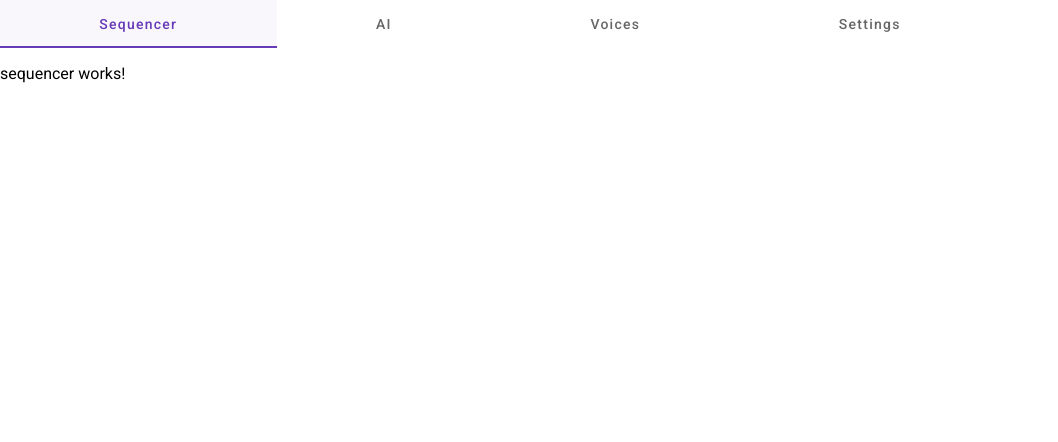
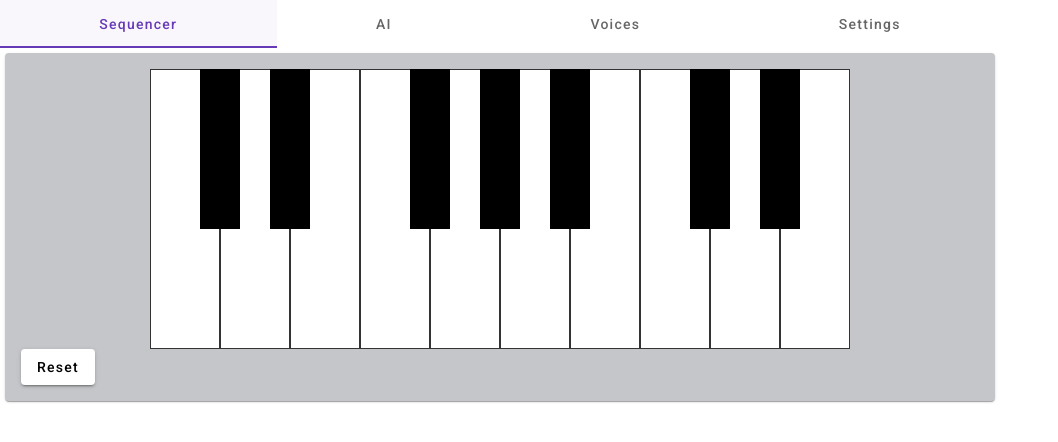
Before and after one commit to somervda/pimidi_ui, an Angular app: page / in a window 1280 px wide. Shown: the top 442 px of the page, without its empty margins (0-1058 px from the left). Built offline with nearby package versions, Linux system fonts and the light colour scheme.

Commit message:
wip - kbd on sequencer

```diff
--- a/src/app/sequencer/sequencer.component.html
+++ b/src/app/sequencer/sequencer.component.html
@@ -1 +1,115 @@
-<p>sequencer works!</p>
+<!-- Using keyboard display code from
+see https://youtu.be/vjco5yKZpU8?si=8-qLmQBHFbL2KIR7 and
+https://github.com/WebDevSimplified/JavaScript-Piano/tree/master
+-->
+<mat-card style="border: grey; margin: 5px; background-color: #c4c6c9">
+  <mat-card-content>
+    <div class="piano">
+      <div
+        id="0"
+        class="key white"
+        (pointerdown)="noteOn($event)"
+        (pointerup)="noteOff($event)"
+      ></div>
+      <div
+        id="1"
+        class="key black"
+        (pointerdown)="noteOn($event)"
+        (pointerup)="noteOff($event)"
+      ></div>
+      <div
+        id="2"
+        class="key white"
+        (pointerdown)="noteOn($event)"
+        (pointerup)="noteOff($event)"
+      ></div>
+      <div
+        id="3"
+        class="key black"
+        (pointerdown)="noteOn($event)"
+        (pointerup)="noteOff($event)"
+      ></div>
+      <div
+        id="4"
+        class="key white"
+        (pointerdown)="noteOn($event)"
+        (pointerup)="noteOff($event)"
+      ></div>
+      <div
+        id="5"
+        class="key white"
+        (pointerdown)="noteOn($event)"
+        (pointerup)="noteOff($event)"
+      ></div>
+      <div
+        id="6"
+        class="key black"
+        (pointerdown)="noteOn($event)"
+        (pointerup)="noteOff($event)"
+      ></div>
+      <div
+        id="7"
+        class="key white"
+        (pointerdown)="noteOn($event)"
+        (pointerup)="noteOff($event)"
+      ></div>
+      <div
+        id="8"
+        class="key black"
+        (pointerdown)="noteOn($event)"
+        (pointerup)="noteOff($event)"
+      ></div>
+      <div
+        id="9"
+        class="key white"
+        (pointerdown)="noteOn($event)"
+        (pointerup)="noteOff($event)"
+      ></div>
+      <div
+        id="10"
+        class="key black"
+        (pointerdown)="noteOn($event)"
+        (pointerup)="noteOff($event)"
+      ></div>
+      <div
+        id="11"
+        class="key white"
+        (pointerdown)="noteOn($event)"
+        (pointerup)="noteOff($event)"
+      ></div>
+      <div
+        id="12"
+        class="key white"
+        (pointerdown)="noteOn($event)"
+        (pointerup)="noteOff($event)"
+      ></div>
+      <div
+        id="13"
+        class="key black"
+        (pointerdown)="noteOn($event)"
+        (pointerup)="noteOff($event)"
+      ></div>
+      <div
+        id="14"
+        class="key white"
+        (pointerdown)="noteOn($event)"
+        (pointerup)="noteOff($event)"
+      ></div>
+      <div
+        id="15"
+        class="key black"
+        (pointerdown)="noteOn($event)"
+        (pointerup)="noteOff($event)"
+      ></div>
+      <div
+        id="16"
+        class="key white"
+        (pointerdown)="noteOn($event)"
+        (pointerup)="noteOff($event)"
+      ></div>
+    </div>
+    <div>
+      <button mat-raised-button (click)="midiReset()">Reset</button>
+    </div>
+  </mat-card-content>
+</mat-card>
--- a/src/app/sequencer/sequencer.component.scss
+++ b/src/app/sequencer/sequencer.component.scss
@@ -0,0 +1,36 @@
+*, *::before, *::after {
+    box-sizing: border-box;
+  }
+
+
+  .piano {
+    display: flex;
+    justify-content: center;
+  }
+
+  .key {
+    height: calc(var(--width) * 4);
+    width: var(--width);
+  }
+
+  .white {
+    --width: 70px;
+    background-color: white;
+    border: 1px solid #333;
+  }
+
+  .white.active {
+    background-color: #CCC;
+  }
+
+  .black {
+    --width: 40px;
+    background-color: black;
+    margin-left: calc(var(--width) / -2);
+    margin-right: calc(var(--width) / -2);
+    z-index: 2;
+  }
+
+  .black.active {
+    background-color: #333;
+  }
--- a/src/app/sequencer/sequencer.component.ts
+++ b/src/app/sequencer/sequencer.component.ts
@@ -1,12 +1,46 @@
 import { Component } from '@angular/core';
+import { MatCardModule } from '@angular/material/card';
+import { PlayerService } from '../services/player.service';
+import { Subscription } from 'rxjs';
+import { MatButtonModule } from '@angular/material/button';
 
 @Component({
   selector: 'app-sequencer',
   standalone: true,
-  imports: [],
+  imports: [MatCardModule, MatButtonModule],
   templateUrl: './sequencer.component.html',
-  styleUrl: './sequencer.component.scss'
+  styleUrl: './sequencer.component.scss',
 })
 export class SequencerComponent {
+  noteOn$$: Subscription | undefined;
+  noteOff$$: Subscription | undefined;
+  midiReset$$: Subscription | undefined;
+  playingNote: number = -1;
 
+  constructor(private playerService: PlayerService) {}
+
+  noteOn(event: Event): void {
+    let midiNote = parseInt((event.target as Element).id) + 50;
+    if (this.playingNote != -1) {
+      // If a note is still playing turn it off
+      this.noteOff$$ = this.playerService
+        .midiNoteOff(this.playingNote)
+        .subscribe(() => {});
+      this.playingNote = -1;
+    }
+    console.log('Note On:', midiNote);
+    this.noteOn$$ = this.playerService.midiNoteOn(midiNote).subscribe(() => {});
+    this.playingNote = midiNote;
+  }
+  noteOff(event: Event): void {
+    let midiNote = parseInt((event.target as Element).id) + 50;
+    console.log('Note Off:', midiNote);
+    this.noteOff$$ = this.playerService
+      .midiNoteOff(midiNote)
+      .subscribe(() => {});
+  }
+
+  midiReset(): void {
+    this.midiReset$$ = this.playerService.midiNoteReset().subscribe(() => {});
+  }
 }
--- /dev/null
+++ b/src/app/services/player.service.ts
@@ -0,0 +1,30 @@
+import { Injectable } from '@angular/core';
+import { HttpClient } from '@angular/common/http';
+import { Globals } from '../app.config';
+
+@Injectable({
+  providedIn: 'root',
+})
+export class PlayerService {
+  constructor(private http: HttpClient) {}
+
+  midiNoteOn(note: number) {
+    let result = this.http.get<boolean>(
+      'http://' + Globals.HOSTANDPORT + '/midiNoteOn/' + note.toString()
+    );
+    return result;
+  }
+  midiNoteOff(note: number) {
+    let result = this.http.get<boolean>(
+      'http://' + Globals.HOSTANDPORT + '/midiNoteOff/' + note.toString()
+    );
+    return result;
+  }
+
+  midiNoteReset() {
+    let result = this.http.get<boolean>(
+      'http://' + Globals.HOSTANDPORT + '/midiNoteReset'
+    );
+    return result;
+  }
+}
--- a/src/app/settings/settings.component.html
+++ b/src/app/settings/settings.component.html
@@ -1,4 +1,4 @@
-<mat-card style="border: grey; margin: 5px">
+<mat-card style="border: grey; margin: 5px; background-color: #c4c6c9">
   <mat-card-content>
     <div [formGroup]="settingsForm">
       <div class="gridwrapper4">
--- a/src/app/settings/settings.component.ts
+++ b/src/app/settings/settings.component.ts
@@ -13,7 +13,6 @@ import { Subscription } from 'rxjs';
   standalone: true,
   imports: [
     ReactiveFormsModule,
-    MatCardModule,
     MatCardModule,
     MatInputModule,
     MatButtonModule,
--- a/src/styles.scss
+++ b/src/styles.scss
@@ -1,4 +1,4 @@
 /* You can add global styles to this file, and also import other style files */
 
-html, body { height: 100%; }
+html, body { height: 100%;  }
 body { margin: 0; font-family: Roboto, "Helvetica Neue", sans-serif; }
```
